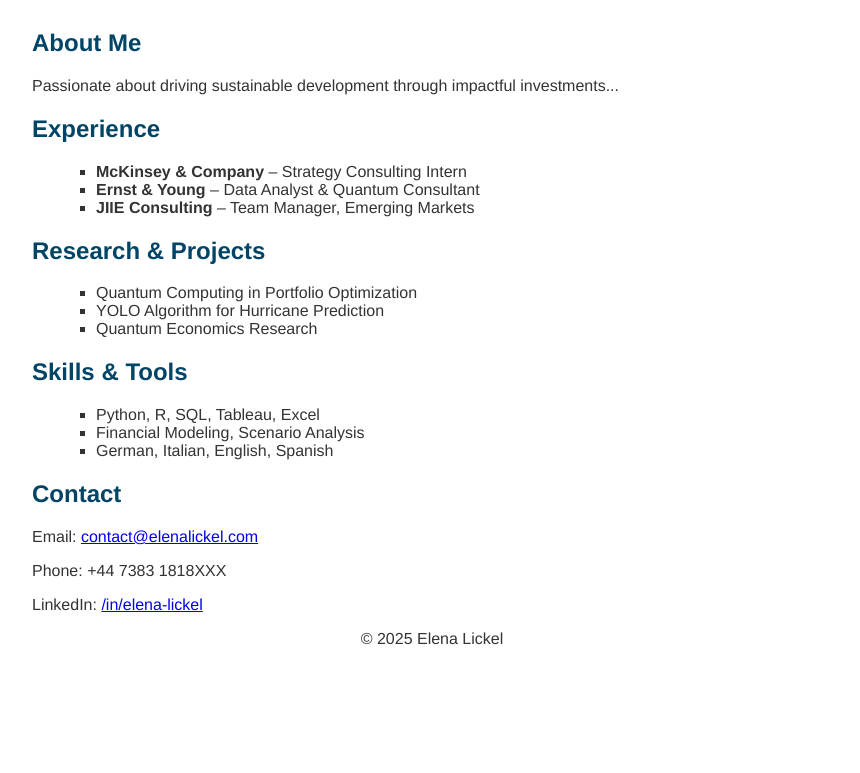
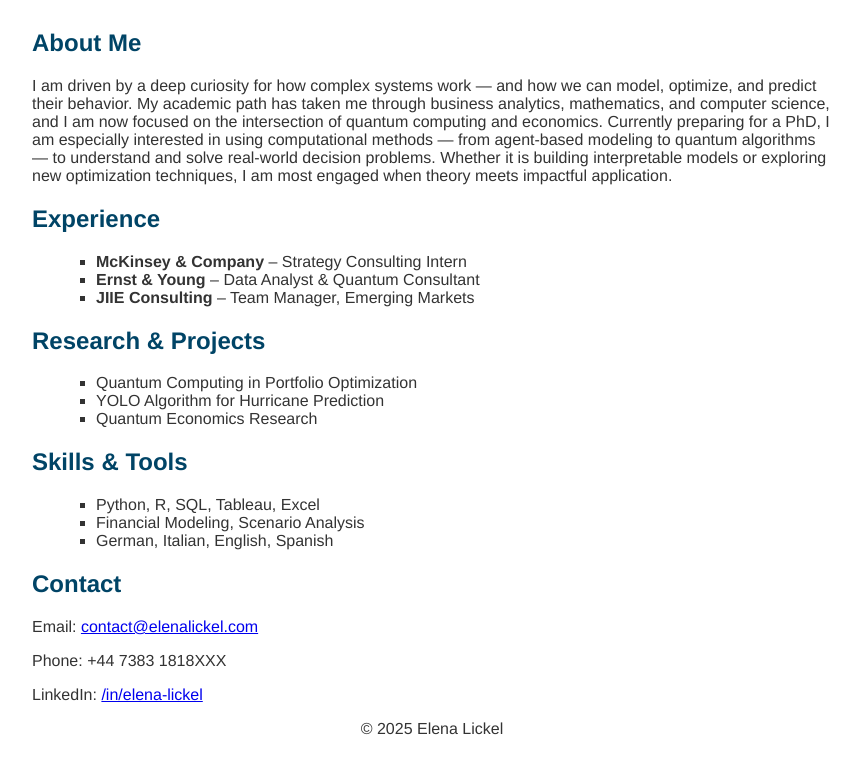
Before and after one commit to ElenaLickel/elena-lickel.github.io, a plain HTML site: page index.html in a window 1280 px wide. Shown: the part 167-940 px from the top of the page, without its empty margins (208-1068 px from the left). Before the commit the page ends 879 px from the top, so only its background shows below. Drawn offline with Linux system fonts and the light colour scheme.

Commit message:
about me

```diff
--- a/index.html
+++ b/index.html
@@ -23,7 +23,10 @@
   <section id="about">
     <h2>About Me</h2>
     <p>
-      Passionate about driving sustainable development through impactful investments...
+      I am driven by a deep curiosity for how complex systems work — and how we can model, optimize, and predict their behavior.
+      My academic path has taken me through business analytics, mathematics, and computer science, and I am now focused on the intersection of quantum computing and economics.
+      Currently preparing for a PhD, I am especially interested in using computational methods — from agent-based modeling to quantum algorithms — to understand and solve real-world decision problems.
+      Whether it is building interpretable models or exploring new optimization techniques, I am most engaged when theory meets impactful application.
     </p>
   </section>
 
```
